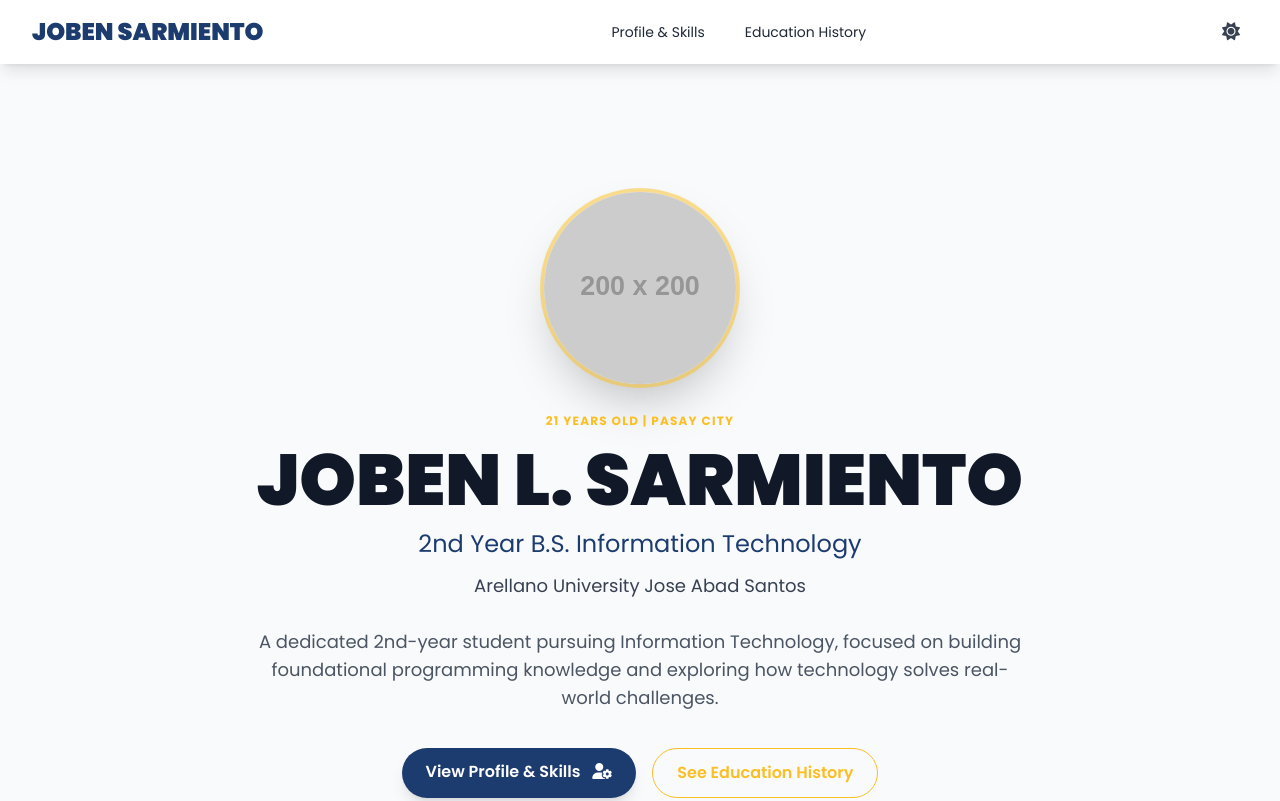
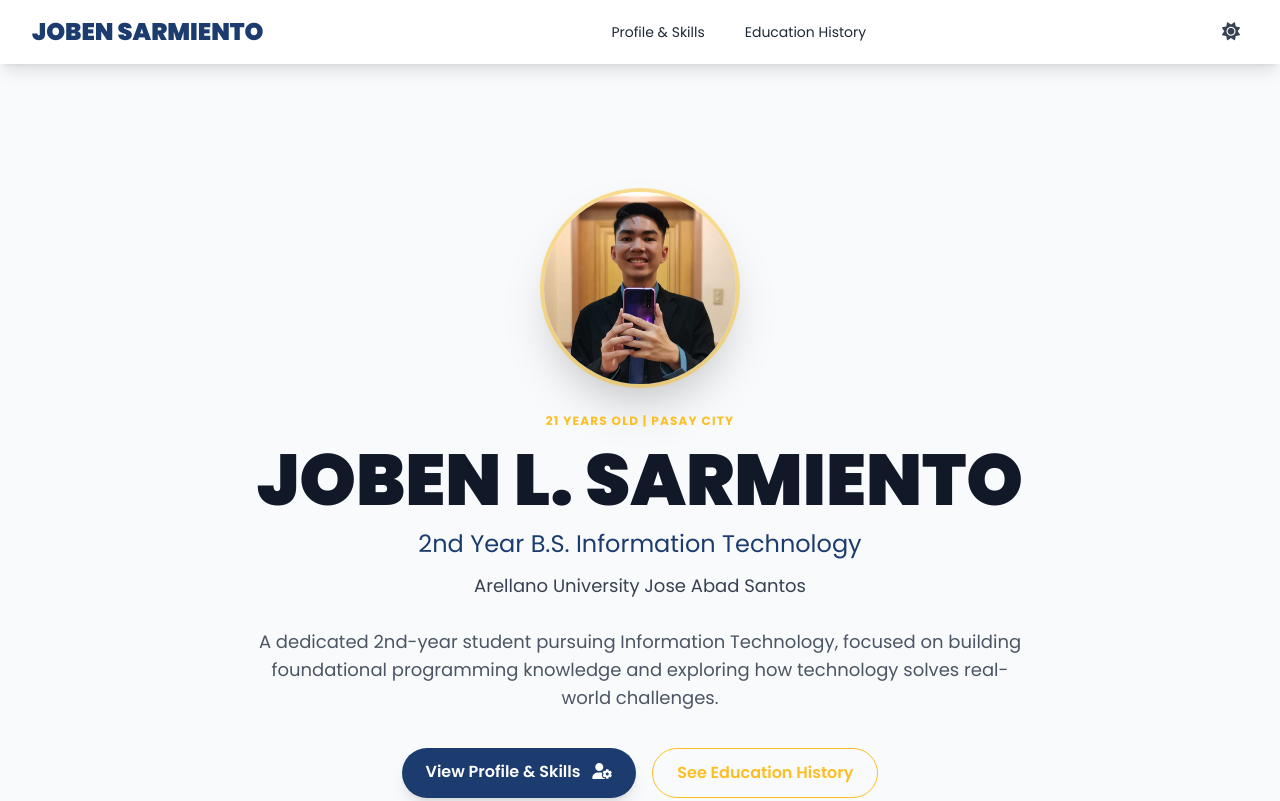
Before and after one commit to benjo384/Portfolio, a plain HTML site: page SARMIENTO Portfolio.html in a window 1280 px wide. Shown: the top 801 px of the page. Drawn offline with nearby package versions, Linux system fonts and the light colour scheme; placeholder pictures from the web are drawn by us.

Commit message:
SARMIENTO Portfolio.html

```diff
--- a/SARMIENTO Portfolio.html
+++ b/SARMIENTO Portfolio.html
@@ -73,7 +73,7 @@
         <section id="home" class="min-h-[85vh] pt-24 pb-12 flex flex-col justify-center items-center text-center">
 
             <div class="w-32 h-32 md:w-48 md:h-48 rounded-full shadow-2xl ring-4 ring-secondary/50 mb-6 overflow-hidden">
-                <img src="https://placehold.co/200x200/1c3c6f/ffffff?text=Add+Your+GitHub+Image"
+                <img src="Profile.jpg"
                      alt="Joben Sarmiento Profile Picture"
                      class="object-cover w-full h-full">
             </div>
```
